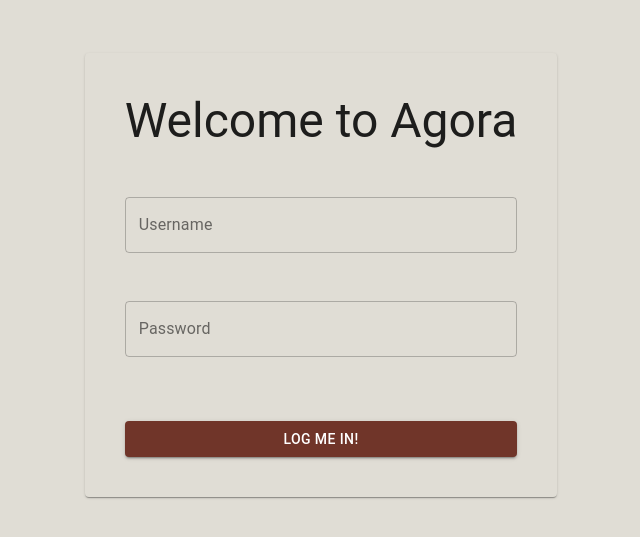
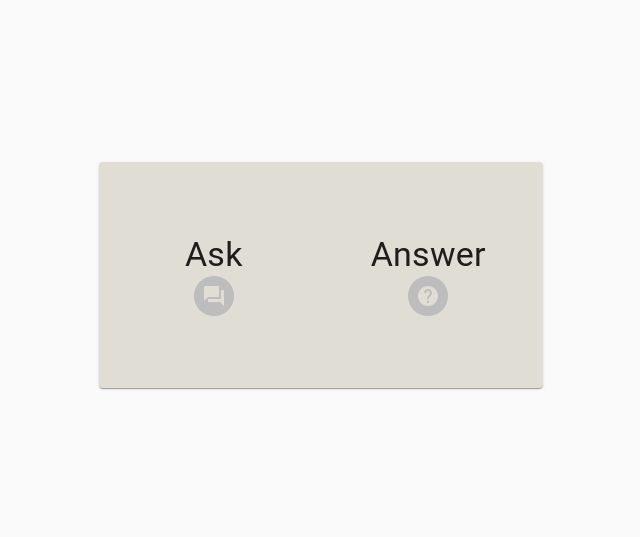
Before and after one commit to rbth7e5/bustythesquirrel, a React (Create React App) app: page /askanswer in a window 1280 px wide. Shown: the part 125-662 px from the top of the page, without its empty margins (319-959 px from the left). Built offline with nearby package versions, Linux system fonts and the light colour scheme.

Commit message:
Add ask answer

```diff
--- a/src/App.jsx
+++ b/src/App.jsx
@@ -7,8 +7,9 @@ import {
 import './App.css';
 import Welcome from './Welcome';
 
-import { createMuiTheme } from '@material-ui/core/styles';
+import { createMuiTheme, makeStyles } from '@material-ui/core/styles';
 import { ThemeProvider } from '@material-ui/styles';
+import AskAnswer from "./AskAnswer";
 
 const theme = createMuiTheme({
   palette: {
@@ -29,16 +30,31 @@ const theme = createMuiTheme({
   },
 });
 
+const useStyles = makeStyles(theme => ({
+  root: {
+    display: 'flex',
+    height: '100vh',
+    width: '100vw',
+    backgroundColor: theme.palette.background.default,
+  },
+}));
+
 function App() {
+  const classes = useStyles();
   return (
     <ThemeProvider theme={theme}>
+      <div className={classes.root}>
         <Router>
           <Switch>
+            <Route path="/askanswer">
+              <AskAnswer/>
+            </Route>
             <Route path="/">
               <Welcome/>
             </Route>
           </Switch>
         </Router>
+      </div>
     </ThemeProvider>
   );
 }
--- /dev/null
+++ b/src/AskAnswer.jsx
@@ -0,0 +1,51 @@
+import {Avatar, Card, CardActions, CardActionArea, CardContent, Typography} from "@material-ui/core";
+import React from "react";
+import {makeStyles} from "@material-ui/core/styles";
+import QuestionAnswerIcon from '@material-ui/icons/QuestionAnswer';
+import HelpIcon from '@material-ui/icons/Help';
+
+const useStyles = makeStyles(theme => ({
+  card: {
+    margin: 'auto',
+    backgroundColor: theme.palette.background.default,
+  },
+  decision: {
+    display: 'flex',
+    flexDirection: 'row',
+    height: '50%',
+  },
+  decisionContent: {
+    width: '50%',
+    display: 'flex',
+    padding: 64,
+    flexDirection: 'column',
+    justifyContent: 'space-evenly',
+    alignItems: 'center',
+  },
+  button: {
+    margin: 'auto'
+  }
+}));
+
+export default function AskAnswer() {
+  const classes = useStyles();
+
+  return (
+    <Card className={classes.card}>
+      <CardActions disableSpacing>
+        <CardActionArea className={classes.decisionContent}>
+          <Typography variant="h4" component="h3">Ask</Typography>
+          <Avatar>
+            <QuestionAnswerIcon/>
+          </Avatar>
+        </CardActionArea>
+        <CardActionArea className={classes.decisionContent}>
+          <Typography variant="h4" component="h3">Answer</Typography>
+          <Avatar>
+            <HelpIcon/>
+          </Avatar>
+        </CardActionArea>
+      </CardActions>
+    </Card>
+  )
+}
--- a/src/Welcome.jsx
+++ b/src/Welcome.jsx
@@ -3,16 +3,9 @@ import React from "react";
 import {makeStyles} from "@material-ui/core/styles";
 
 const useStyles = makeStyles(theme => ({
-  root: {
-    display: 'flex',
-    height: '100vh',
-    width: '100vw',
-    justifyContent: 'center',
-    alignItems: 'center',
-    backgroundColor: theme.palette.background.default,
-  },
   card: {
     padding: 32,
+    margin: 'auto',
     backgroundColor: theme.palette.background.default,
   },
   form: {
@@ -31,7 +24,6 @@ export default function Welcome() {
   const classes = useStyles();
 
   return (
-    <div className={classes.root}>
     <Card className={classes.card}>
       <CardContent style={{padding: 8}}>
         <Typography className={classes.textfield} variant="h3" component="h1">
@@ -43,9 +35,15 @@ export default function Welcome() {
         </form>
       </CardContent>
       <CardActions disableSpacing>
-          <Button fullWidth color="secondary" className={classes.button} variant="contained">Log me in!</Button>
+        <Button
+          fullWidth
+          color="secondary"
+          className={classes.button}
+          variant="contained"
+          href="/askanswer">
+          Log me in!
+        </Button>
       </CardActions>
     </Card>
-    </div>
   )
 }
```
Lines whose indentation alone changed are shown as unchanged.
